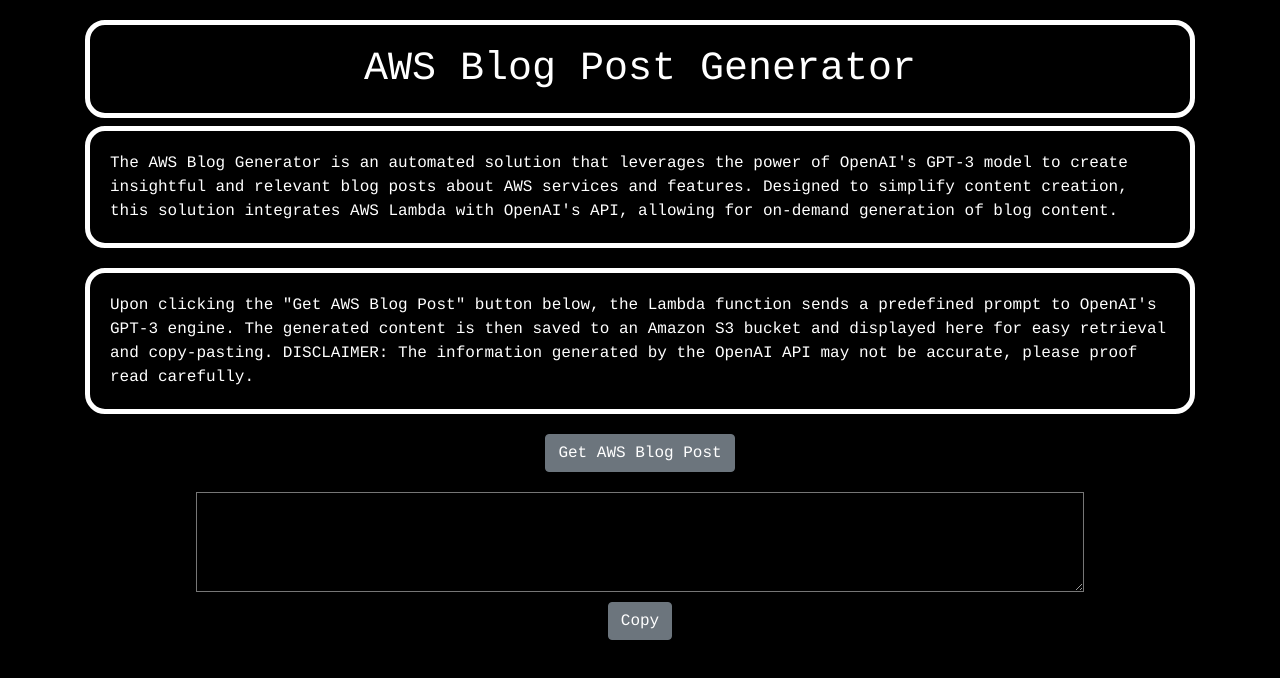
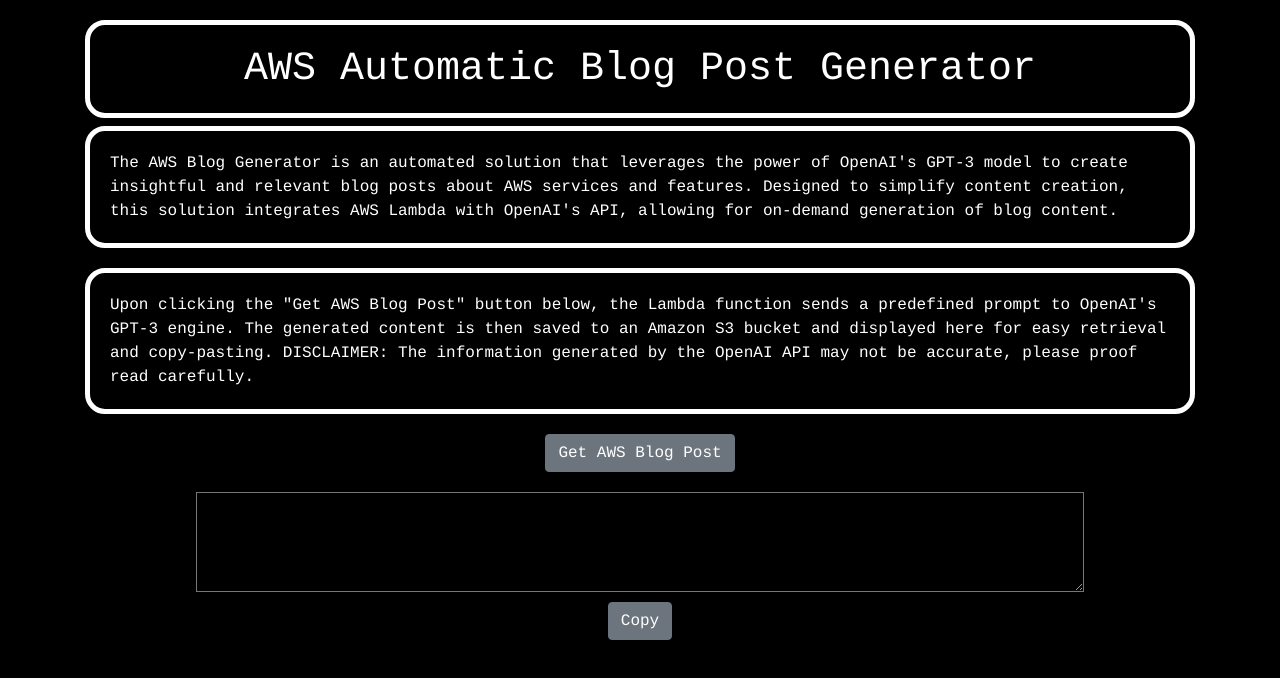
Before and after one commit to jacklavelle286/AWS_BlogPostGenerator, a plain HTML site: page index.html in a window 1280 px wide. Drawn offline with nearby package versions, Linux system fonts and the light colour scheme.

Commit message:
Add files via upload

```diff
--- a/index.html
+++ b/index.html
@@ -1,12 +1,12 @@
 <!DOCTYPE html>
 <html>
 <head>
-  <title>AWS Blog Post Generator</title>
+  <title>AWS Automatic Blog Post Generator</title>
   <link rel="stylesheet" href="style.css">
 </head>
 <body>
   <div class="container">
-    <h1>AWS Blog Post Generator</h1>
+    <h1>AWS Automatic Blog Post Generator</h1>
     <p class="intro-text">
       The AWS Blog Generator is an automated solution that leverages the power of OpenAI's GPT-3 model to create insightful and relevant blog posts about AWS services and features. Designed to simplify content creation, this solution integrates AWS Lambda with OpenAI's API, allowing for on-demand generation of blog content.
     </p>
```
